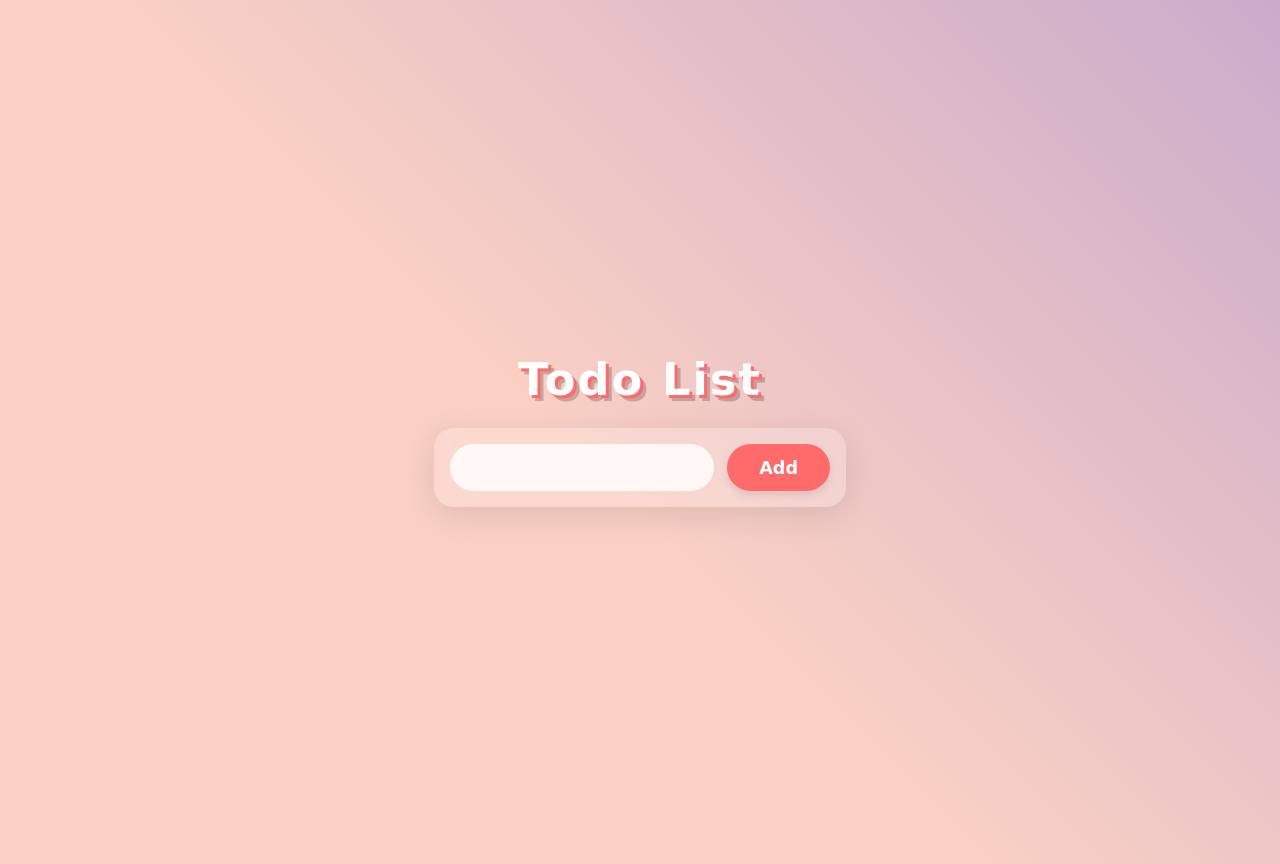
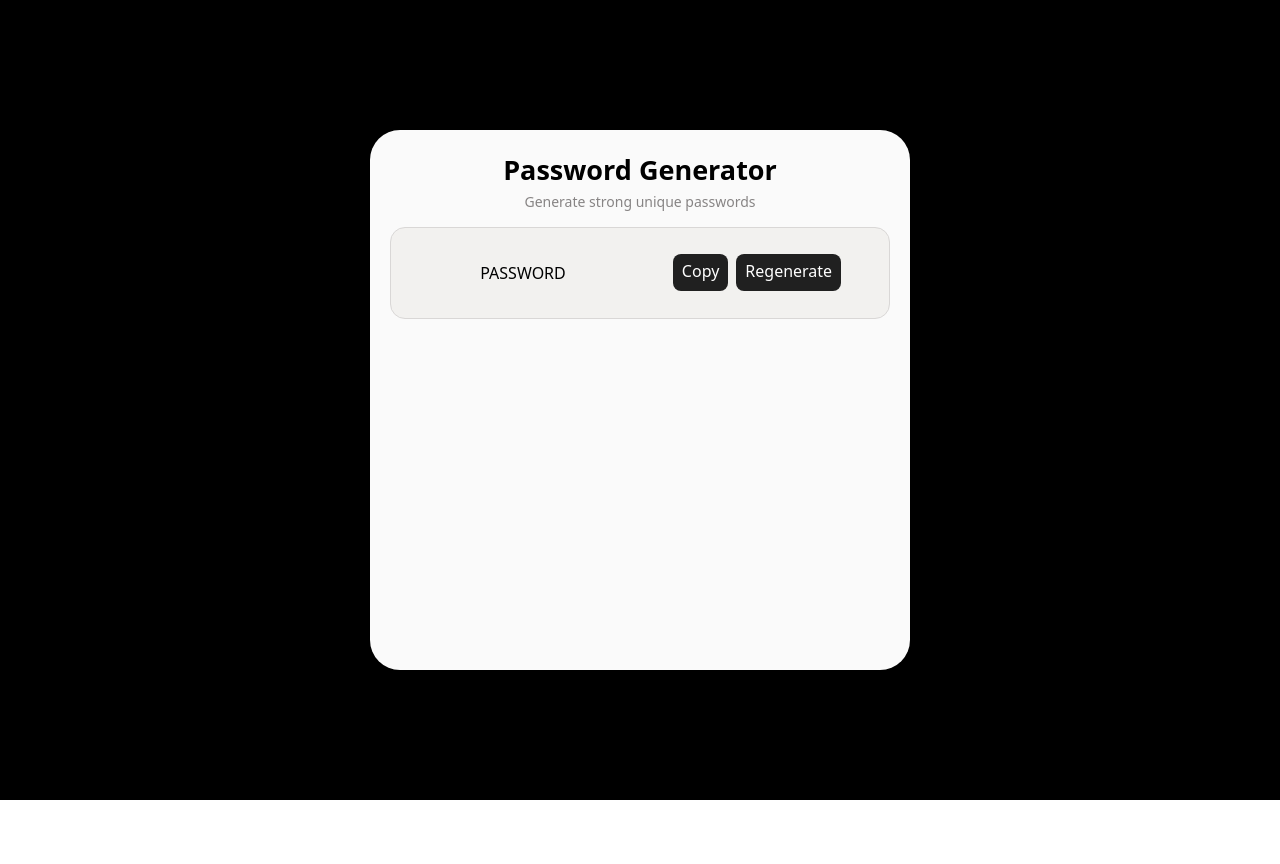
Before and after one commit to madhu-sudhan-rao/react-learning, a React (Vite) app: page / in a window 1280 px wide. After the commit the page ends 800 px from the top, so only its background shows below. Built offline with nearby package versions, Linux system fonts and the light colour scheme.

Commit message:
password generator app initialized

```diff
--- a/src/App.tsx
+++ b/src/App.tsx
@@ -1,13 +1,15 @@
 
 import './App.css'
 import Counter from './problems/counter/Counter'
+import PasswordGenerator from './problems/password-generator/PasswordGenerator'
 import TodoList from './problems/todo-list/TodoList'
 
 function App() {
   return (
     <>
     {/* <Counter /> */}
-    <TodoList />
+    {/* <TodoList /> */}
+    <PasswordGenerator />
 
     </>
   )
--- /dev/null
+++ b/src/problems/password-generator/PasswordGenerator.css
@@ -0,0 +1,68 @@
+body {
+    background-color: #000;
+}
+
+.password-generator-container {
+    height: 500px;
+    width: 500px;
+    background-color: #fafafa;
+    padding: 20px;
+    border-radius: 30px;
+    color: #000;
+
+}
+
+.password-generator-container header {
+    display: flex;
+    flex-direction: column;
+    row-gap: 0px;
+    margin-bottom: 15px;
+}
+
+.password-generator-container header .title {
+    font-size: 27px;
+    font-weight: 700;
+}
+
+header .sub-title {
+    color: #878484;
+    font-size: 14px;
+}
+
+.body {
+    display: flex;
+    flex-direction: column;
+}
+
+.generator-section {
+    border: 1px solid #d9d7d6;
+    border-radius: 15px;
+    background-color: #eceae88a;
+    height: 90px;
+    display: grid;
+    grid-template-columns: 1fr 1fr;
+    place-items: center;
+    gap: 10px;
+    padding: 0 20px;
+}
+
+.action-buttons {
+    display: flex;
+    justify-content: center;
+    align-items: center;
+    gap: 8px;
+}
+
+.action-buttons button {
+    background-color: rgb(32, 32, 32);
+    color: white;
+    padding: 5px 8px 8px 8px ;
+}
+
+button:hover {
+    border: 1px solid rgb(0, 0, 0);
+}
+
+.generator-section .password {
+    text-align: left;
+}
--- /dev/null
+++ b/src/problems/password-generator/PasswordGenerator.tsx
@@ -0,0 +1,28 @@
+import React from "react";
+import "./PasswordGenerator.css";
+
+function PasswordGenerator() {
+  return (
+    <div className="password-generator-container">
+      <header>
+        <div className="title">Password Generator</div>
+        <div className="sub-title">Generate strong unique passwords</div>
+      </header>
+      <main className="body">
+        <section className="generator-section">
+          <div className="password">PASSWORD</div>
+          <div className="action-buttons">
+            <div className="copy-button">
+              <button>Copy</button>
+            </div>
+            <div className="regenerate-button">
+                <button>Regenerate</button>
+            </div>
+          </div>
+        </section>
+      </main>
+    </div>
+  );
+}
+
+export default PasswordGenerator;
```
Also changed, not shown: src/assets/ui-designs/password-generator.png (added).
